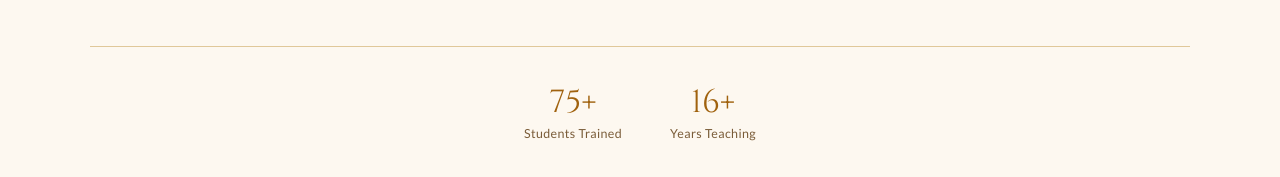
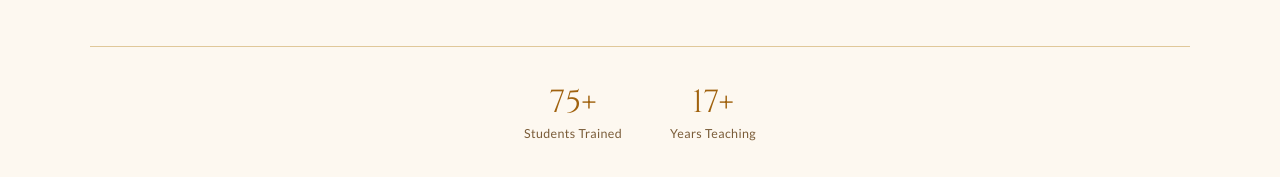
Before and after one commit to indianpercussivearts/ipacwebsite, a React (Vite) app: page / in a window 1280 px wide. Shown: the part 1619-1796 px from the top of the page. Built offline with nearby package versions, Linux system fonts and the light colour scheme.

Commit message:
changing years of experience

```diff
--- a/src/pages/Home.jsx
+++ b/src/pages/Home.jsx
@@ -62,7 +62,7 @@
             <span className="stat-label">Students Trained</span>
           </div>
           <div className="stat">
-            <span className="stat-number">16+</span>
+            <span className="stat-number">17+</span>
             <span className="stat-label">Years Teaching</span>
           </div>
         </div>
```
